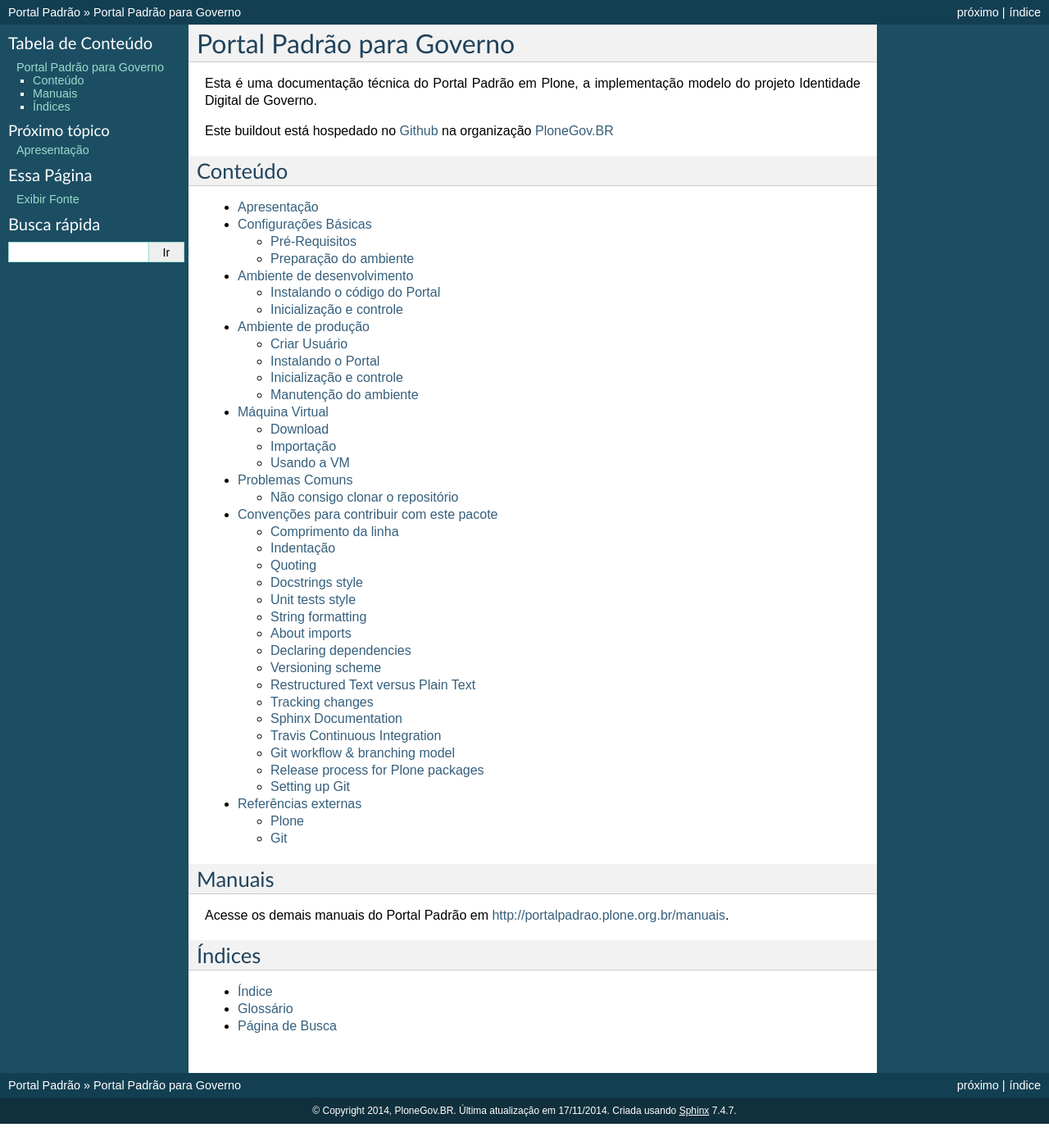
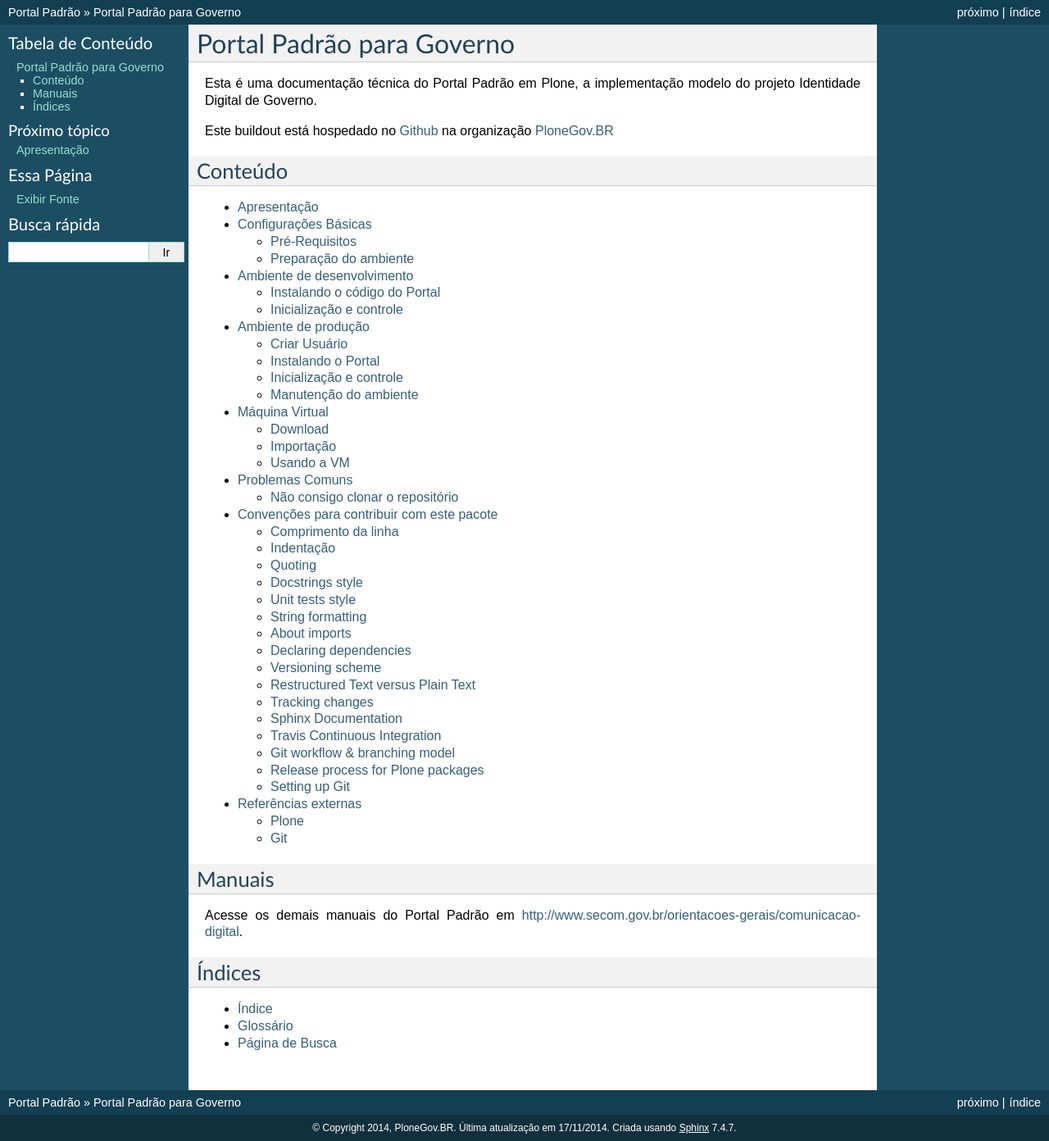
Before and after one commit to plonegovbr/portal.buildout, a Sphinx documentation site: the page built from docs/index.rst, in a window 1280 px wide. Shown: the whole page at 82% size. Built offline with Sphinx 7.4.7, drawn with Linux system fonts in a browser that asks for light colours; before the commit the page ends 1371 px from its top, so only the background shows below that; some of the changed lines change nothing that is shown.

Commit message:
Atualiza link de manuais

```diff
--- a/docs/index.rst
+++ b/docs/index.rst
@@ -28,9 +28,9 @@ Conteúdo
 Manuais
 *********************
 
-Acesse os demais manuais do Portal Padrão em `http://portalpadrao.plone.org.br/manuais`_.
+Acesse os demais manuais do Portal Padrão em `http://www.secom.gov.br/orientacoes-gerais/comunicacao-digital`_.
 
-.. _http://portalpadrao.plone.org.br/manuais: http://portalpadrao.plone.org.br/manuais
+.. _http://www.secom.gov.br/orientacoes-gerais/comunicacao-digital: http://www.secom.gov.br/orientacoes-gerais/comunicacao-digital
 
 
 *********************
```
